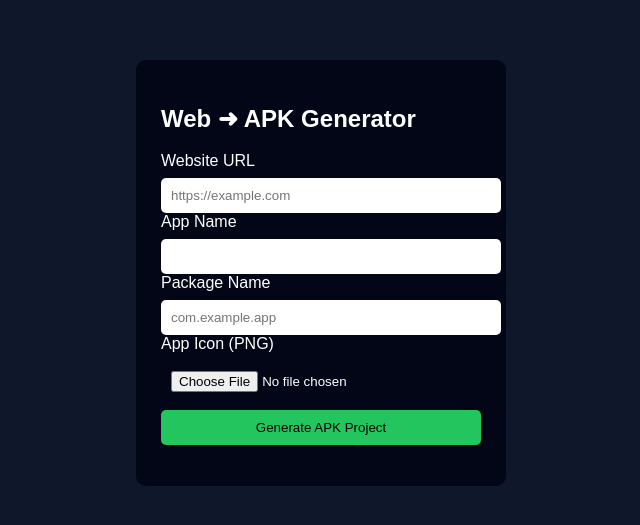
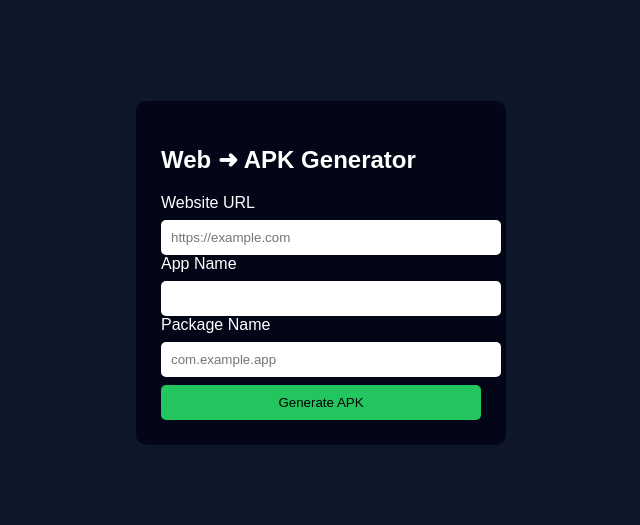
Before and after one commit to fahim618900-wq/html-to-Apk, a plain HTML site: page index.html in a window 1280 px wide. Shown: the part 135-660 px from the top of the page, without its empty margins (319-959 px from the left). Drawn offline with Linux system fonts and the light colour scheme.

Commit message:
Update index.html

```diff
--- a/index.html
+++ b/index.html
@@ -2,31 +2,20 @@
 <html lang="en">
 <head>
 <meta charset="UTF-8">
-<title>Web to APK Builder</title>
+<title>Web2APK</title>
 <link rel="stylesheet" href="style.css">
 </head>
 <body>
-
 <div class="box">
   <h2>Web ➜ APK Generator</h2>
-
   <label>Website URL</label>
   <input type="url" id="url" placeholder="https://example.com">
-
   <label>App Name</label>
   <input type="text" id="app">
-
   <label>Package Name</label>
   <input type="text" id="pkg" placeholder="com.example.app">
-
-  <label>App Icon (PNG)</label>
-  <input type="file" id="icon" accept="image/png">
-
-  <button onclick="generate()">Generate APK Project</button>
-
-  <p id="msg"></p>
+  <button onclick="generate()">Generate APK</button>
 </div>
-
 <script src="script.js"></script>
 </body>
 </html>
```
